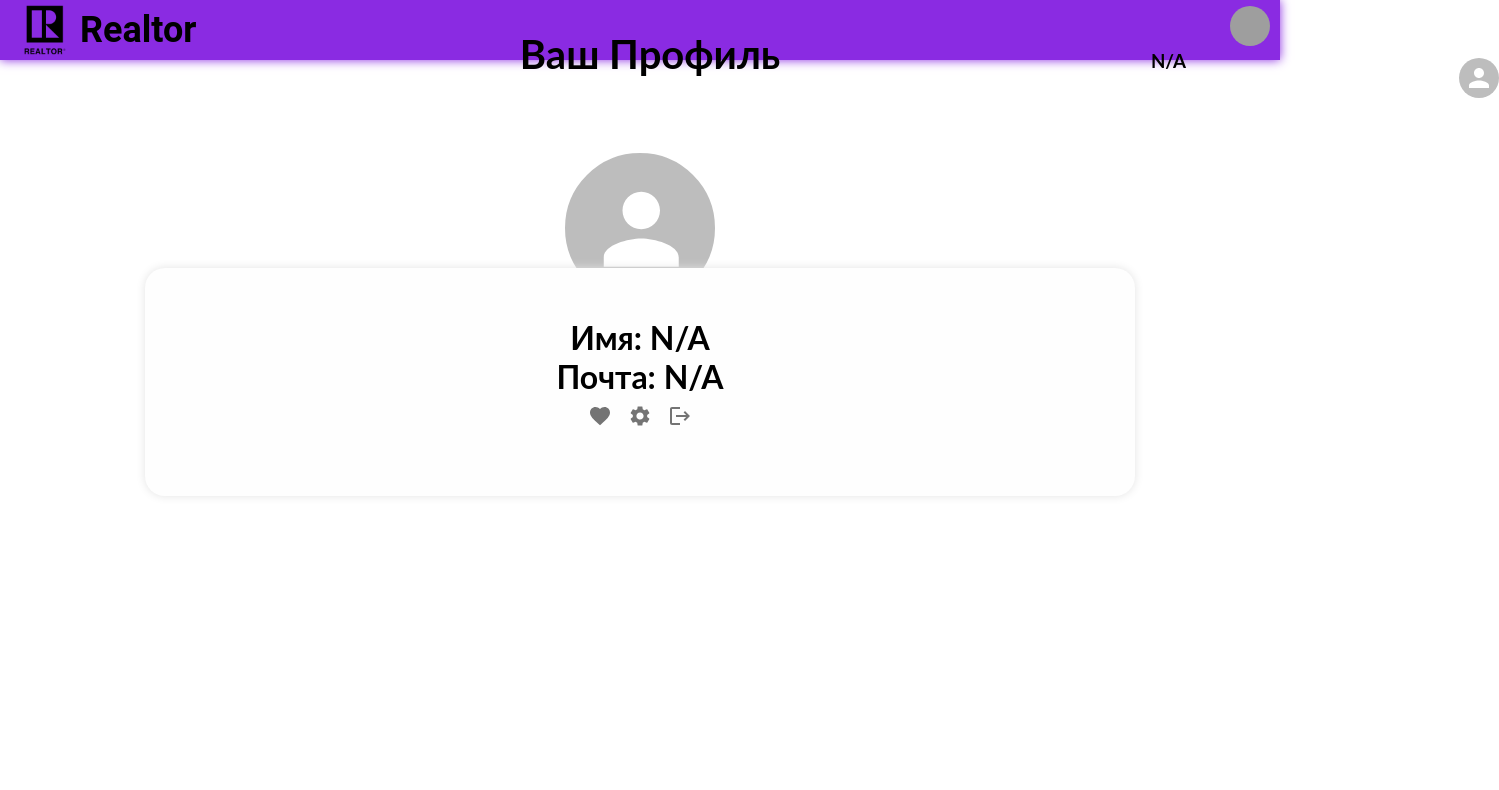
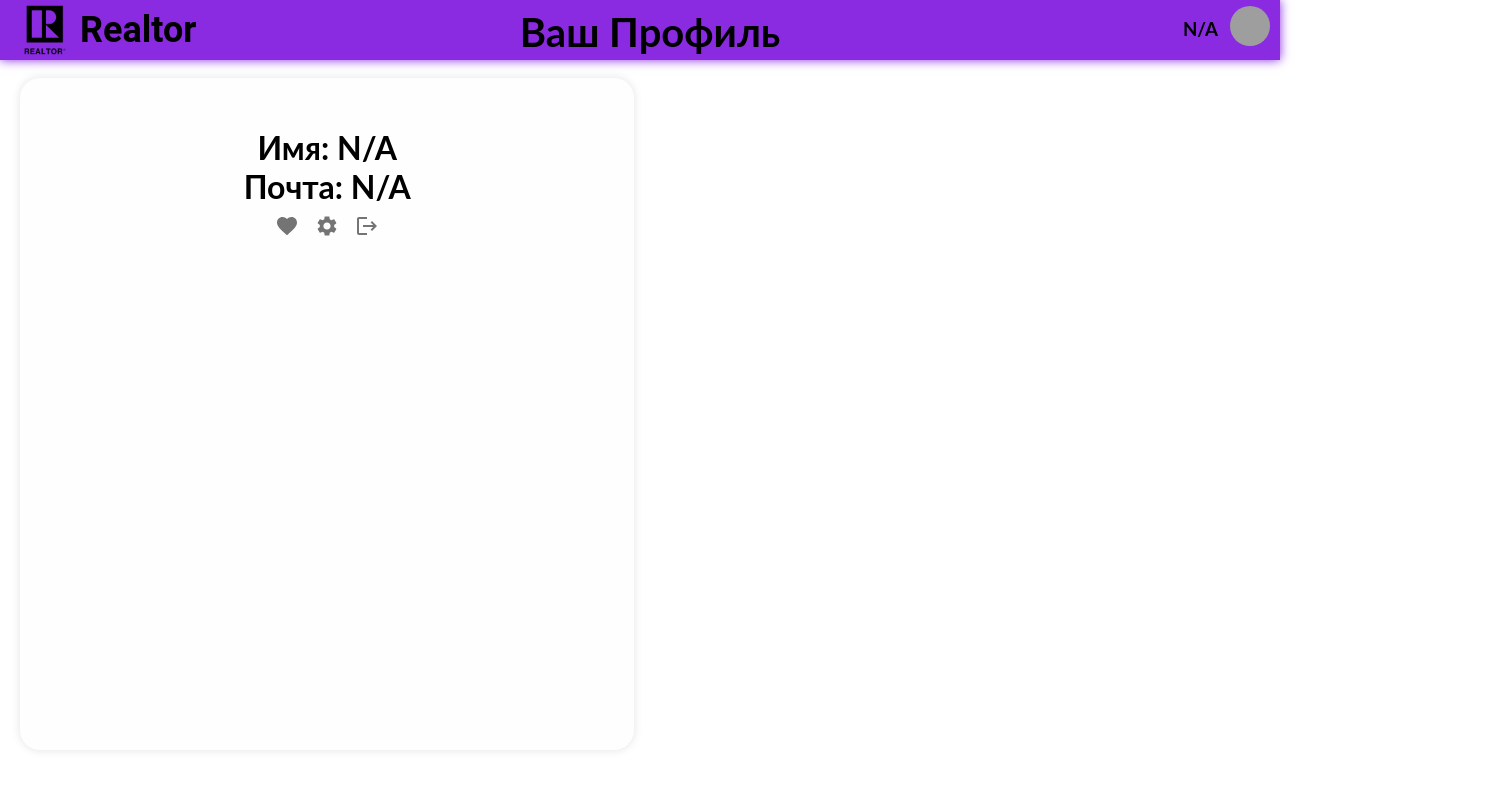
Before and after one commit to Muhammadrashod/Realtor-App, a React (Create React App) app: page /profile in a window 1280 px wide. Shown: the top 790 px of the page, 1499 px wide, since content can reach past the window. Built offline with nearby package versions, Linux system fonts and the light colour scheme; grey boxes are pictures that could not be loaded.

Commit message:
ProfilePage

```diff
--- a/src/pages/ProfilePage/ProfilePage.style.ts
+++ b/src/pages/ProfilePage/ProfilePage.style.ts
@@ -4,18 +4,22 @@ import "../../components/UI/FadeIn/FadeInAnimation.css";
 
 
 export const StyledProfilePage = styled.div`
-  position: relative;
+  left: 0; /* Set to the left edge of the page */
+  position: fixed; /* Use fixed positioning to cover the left half */
   box-shadow: 0 0 10px #e3e3e3;
   border-radius: 20px;
   background: #fefefe;
-  margin: 0 auto;
-  width: 990px;
+  width: 48%; /* Set width to 50% to cover the left half */
+  height: 84%;
+  margin-top: -100px;
+  margin-left: 20px;
   text-align: center;
   padding: 40px;
   opacity: 0;
   animation: fadeIn 1s ease-out forwards;
   overflow: hidden;
 `;
+
 
 export const AvatarContainer = styled.div`
 `;
@@ -24,8 +28,8 @@ export const AvatarTextContainer = styled.div`
   display: flex;
   align-items: center;
   position: absolute;
-  top: 40px;
-  left: 90.5%;
+  top: 8px;
+  left: 93%;
   transform: translateX(-50%);
   margin: 10px;
 `;
@@ -38,6 +42,7 @@ export const HeadingContainer = styled.div`
   left: 50%;
   transform: translateX(-50%);
   margin: 10px;
+  margin-top: -12px;
   h1::before {
     transform: scaleX(0);
     transform-origin: bottom right;
--- a/src/pages/ProfilePage/ProfilePage.tsx
+++ b/src/pages/ProfilePage/ProfilePage.tsx
@@ -16,7 +16,6 @@ import {
 } from "./ProfilePage.style";
 import { Heading } from "../../components/Typography/Heading";
 import { Container } from "../../components/UI/Container/Container.style";
-import { MiniAvatar } from "./ProfilePage.style";
 
 export const ProfilePage = () => {
   const storedDataString = localStorage.getItem("registrationFormData" || "loginFormData");
@@ -30,10 +29,9 @@ export const ProfilePage = () => {
     <>
       <Header />
     <Container>
-      <MiniAvatar/>
-        <AvatarContainer>
+        {/* <AvatarContainer>
           <StyledAvatar />
-        </AvatarContainer>
+        </AvatarContainer> */}
       <AvatarTextContainer>
       <Heading headingText={`${username}`} headingType="h3"/>
       </AvatarTextContainer>
```
